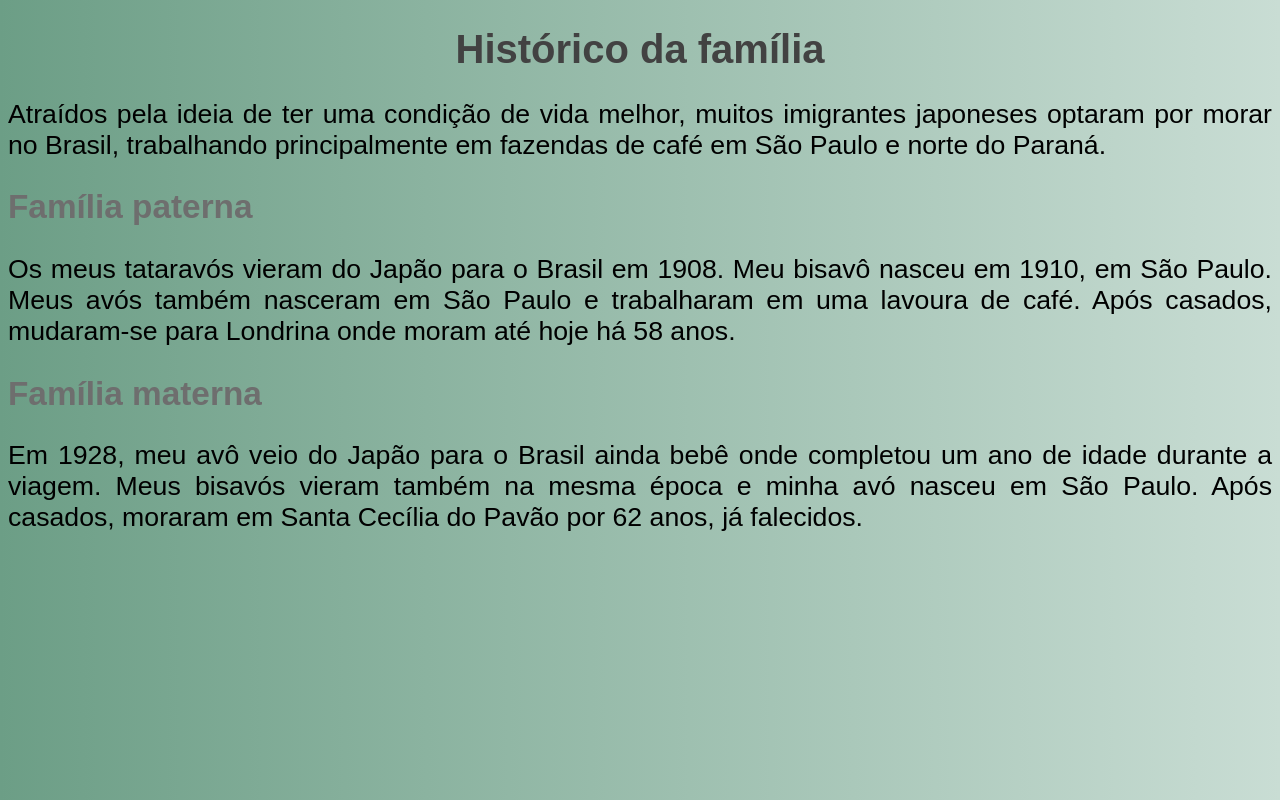
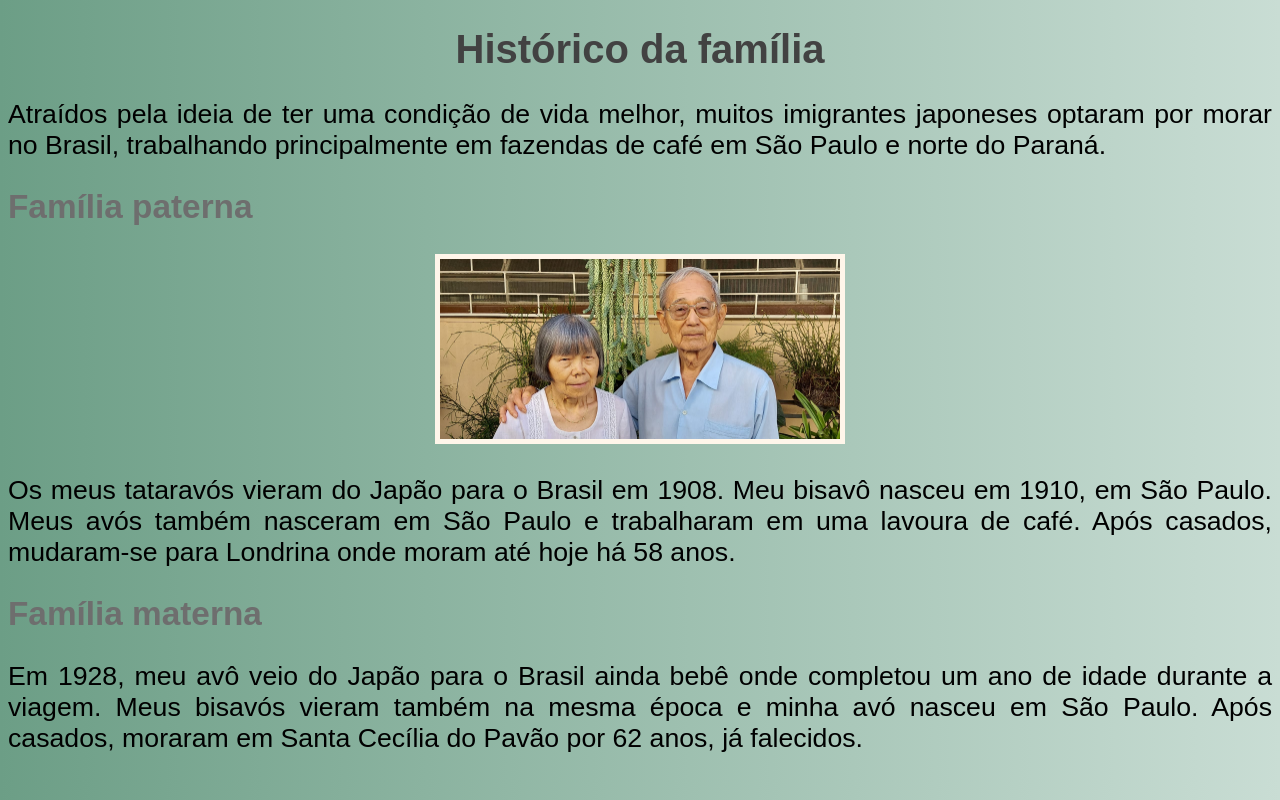
Before and after one commit to carolamy90/site-familia, a plain HTML site: page historico.html in a window 1280 px wide. Drawn offline with Linux system fonts and the light colour scheme.

Commit message:
Add files via upload

```diff
--- a/historico.html
+++ b/historico.html
@@ -10,6 +10,7 @@
     <h1>Histórico da família</h1>
     <p>Atraídos pela ideia de ter uma condição de vida melhor, muitos imigrantes japoneses optaram por morar no Brasil, trabalhando principalmente em fazendas de café em São Paulo e norte do Paraná.</p>
     <h2>Família paterna</h2>
+    <img class="imgborder" src="avospaternos.jpg" alt="avós paternos" width="400">
     <p>Os meus tataravós vieram do Japão para o Brasil em 1908. Meu bisavô nasceu em 1910, em São Paulo. Meus avós também nasceram em São Paulo e trabalharam em uma lavoura de café. Após casados, mudaram-se para Londrina onde moram até hoje há 58 anos.</p>
     <h2>Família materna</h2>
     <p>Em 1928, meu avô veio do Japão para o Brasil ainda bebê onde completou um ano de idade durante a viagem. Meus bisavós vieram também na mesma época e minha avó nasceu em São Paulo. Após casados, moraram em Santa Cecília do Pavão por 62 anos, já falecidos.</p>
```
Also changed, not shown: avospaternos.jpg (added).
